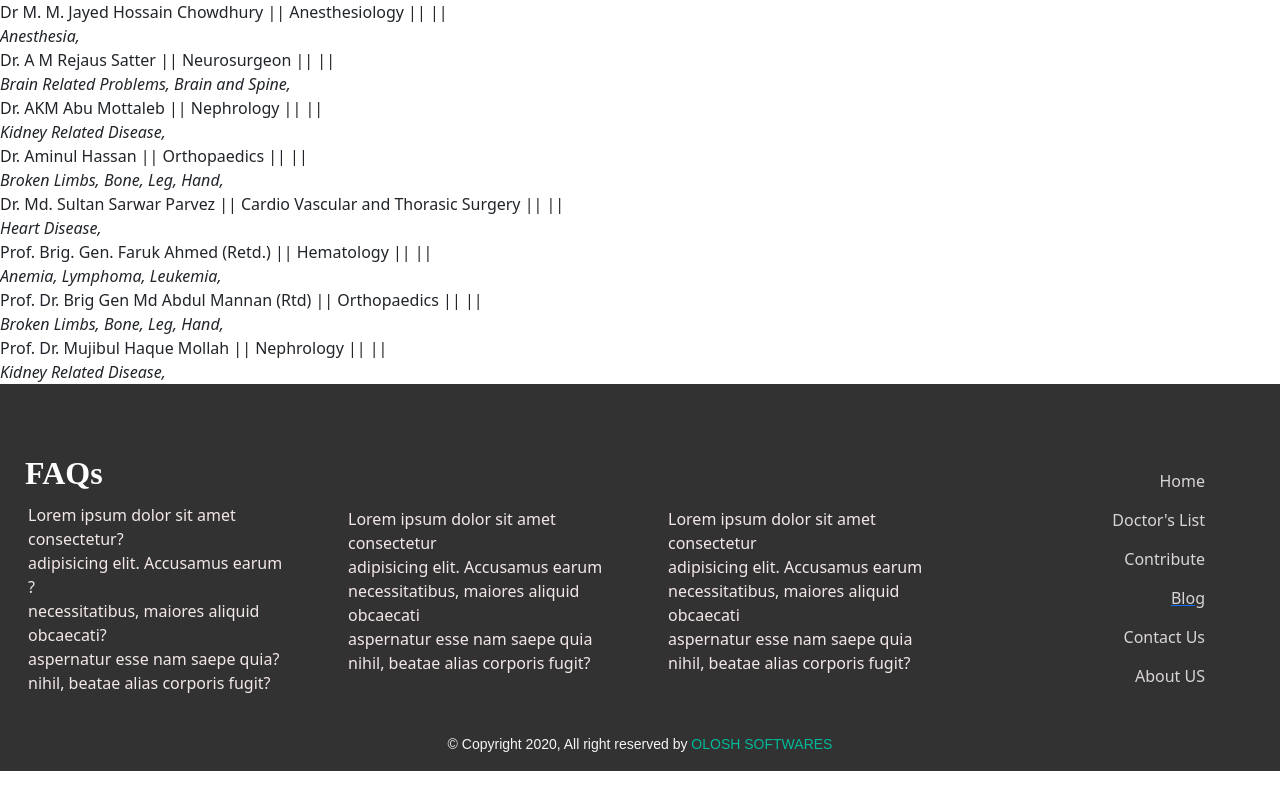
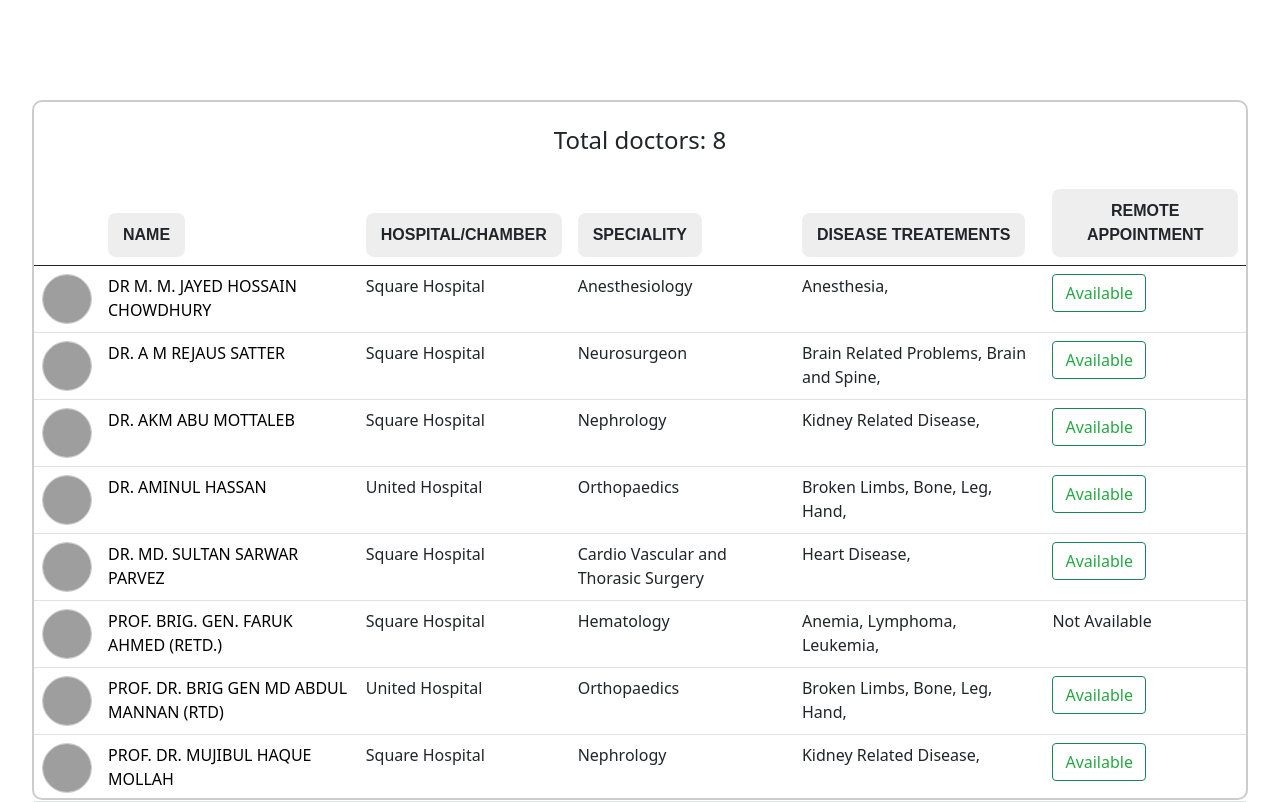
Before and after one commit to lazoft/docfind, a Django app: page /doctors/ in a window 1280 px wide. Before the commit the page ends 771 px from the top, so only its background shows below. Run offline with Django 3.2, Linux system fonts and the light colour scheme; data comes from the database, SQL or seed files in the repository; both versions use the stored data as it was after the commit; parts of the project's set-up code (start-up, migrations or seed data) failed here and were passed over; some libraries are stand-ins or nearby versions; grey boxes are pictures that could not be loaded.

Commit message:
UI improvements for Search List and Doctor List

```diff
--- a/medicalapp/models.py
+++ b/medicalapp/models.py
@@ -33,6 +33,7 @@ class Doctor(models.Model):
                               300, 300], upload_to='doctor_images')
     fields = models.ForeignKey(Field, on_delete=models.CASCADE)
     treats = models.ManyToManyField(Disease)
+    link = models.URLField(null=True, blank=True)
 
     # def __self__(self):
     #     return self.name
--- a/medicalapp/static/medicalapp/listpage.css
+++ b/medicalapp/static/medicalapp/listpage.css
@@ -1,44 +1,44 @@
-*{
+* {
   margin: 0;
   padding: 0;
   box-sizing: border-box;
 }
 
-.container{
+.container {
   display: flex;
   justify-content: center;
 }
 
-.container .listContainer{
+.container .listContainer {
   height: 700px;
   width: 95%;
   position: absolute;
   top: 100px;
   border: 2px solid #ccc;
   border-radius: 10px;
-
 }
-.list-table label{
+.list-table label {
   text-transform: uppercase;
   background-color: #eee;
-    padding:10px 15px;
+  padding: 10px 15px;
   text-align: center;
-    margin-top:10px;
+  margin-top: 10px;
   font-family: arial;
   border-radius: 8px;
 }
-.list-table td{
+.list-table td {
   text-align: ;
 }
-.meta-image{
-    height: 50px;width:50px;
+.meta-image {
+  height: 50px;
+  width: 50px;
   border: 1px solid #ccc;
-    border-radius:50%;
+  border-radius: 50%;
 }
-.tablerow button a{
+.tablerow button a {
   text-decoration: none;
-    color: #28A745;
+  color: #28a745;
 }
-.tablerow button a:hover{
-    color:#fff;
+.tablerow button a:hover {
+  color: #fff;
 }
--- a/medicalapp/static/medicalapp/main.css
+++ b/medicalapp/static/medicalapp/main.css
@@ -282,3 +282,7 @@ a {
   position: absolute;
   top: 0px;
 }
+
+.fourth li a {
+  text-decoration: none;
+}
--- a/medicalapp/templates/medicalapp/base.html
+++ b/medicalapp/templates/medicalapp/base.html
@@ -50,8 +50,8 @@
       <div class="fourth">
         <li><a href="#"></a>Home</li>
         <li><a href="#"></a>Doctor's List</li>
-        <li><a href="#"></a>Contribute</li>
-        <a href="https://therealshihab.pythonanywhere.com/"><li>Blog</li></a>
+        <li><a href="https://therealshihab.pythonanywhere.com/"></a>Contribute</li>
+        <li><a href="https://therealshihab.pythonanywhere.com/">Blog</a></li>
         <li><a href="#"></a>Contact Us</li>
         <li><a href="#"></a>About US</li>
       </div>
--- a/medicalapp/templates/medicalapp/doctors_list.html
+++ b/medicalapp/templates/medicalapp/doctors_list.html
@@ -1,15 +1,47 @@
-{% extends 'medicalapp/base.html' %}
+{% extends 'medicalapp/listbase.html' %}
 {% block content %}
-    <div class="doctor-list">
-        {% for doctor in doctors %}
-            <span>{{ doctor.name }} || </span> <span>{{ doctor.fields }} || </span><span>{{ doctor.hospital.name }} || </span>
-            </br>
-            <span>
-                {% for disease in doctor.treats.all %}
-                    <em>{{disease}},</em>
-                    {% endfor %}
-            </span>
-            </br>
+<thead>
+    <tr>
+      <th scope="col"></th>
+      <th scope="col"><label for="">Name</label></th>
+      <th scope="col"><label for="">Hospital/Chamber</label></th>
+      <th scope="col"><label for="">Speciality</label></th>
+      <th scope="col"><label for="">Disease Treatements</label></th>
+      <th scope="col"><label for="">Remote Appointment</label></th>
+    </tr>
+  </thead>
+  <tbody>
+    {% for doctor in doctors %}
+    <tr class="tablerow">
+      <th scope="row"><img class="meta-image" src="{{ doctor.image.url }}" alt="{{ doctor.name }}}"> </th>
+      <td>
+        <a href="{% url 'doctor-detail' doctor.id %}"
+        style="text-decoration: none; color: black; text-transform: uppercase;">{{doctor.name}}</a></td>
+      <td>
+        {% for hospital in doctor.hospital_set.all %}
+            {{hospital.name}}
         {% endfor %}
-    </div>
+      </td>
+      <td>{{ doctor.fields}}</td>
+      <td>
+        {% for disease in doctor.treats.all %}
+          {{disease}},
+        {% endfor %}
+      </td>
+
+            {% if doctor.link %}
+                <td>
+                    <button class="btn btn-outline-success">
+                        <a href="{% url 'doctor-detail' doctor.id %}">Available</a>
+                    </button>
+                </td>
+            {% else %}
+            <td>
+                Not Available
+            </td>
+            {% endif %}
+
+
+    </tr>
+    {% endfor %}
 {% endblock content %}
--- /dev/null
+++ b/medicalapp/templates/medicalapp/listbase.html
@@ -0,0 +1,71 @@
+{% load static %}
+<!DOCTYPE html>
+<html lang="en">
+
+<head>
+  <meta charset="UTF-8">
+  <meta http-equiv="X-UA-Compatible" content="IE=edge">
+  <meta name="viewport" content="width=device-width, initial-scale=1.0">
+  <title>Search</title>
+  <link rel="stylesheet" href="{% static 'medicalapp/listpage.css' %}">
+  <link href="https://cdn.jsdelivr.net/npm/bootstrap@5.0.0-beta2/dist/css/bootstrap.min.css" rel="stylesheet"
+    integrity="sha384-BmbxuPwQa2lc/FVzBcNJ7UAyJxM6wuqIj61tLrc4wSX0szH/Ev+nYRRuWlolflfl" crossorigin="anonymous">
+  <script src="https://cdn.jsdelivr.net/npm/@popperjs/core@2.6.0/dist/umd/popper.min.js"
+    integrity="sha384-KsvD1yqQ1/1+IA7gi3P0tyJcT3vR+NdBTt13hSJ2lnve8agRGXTTyNaBYmCR/Nwi" crossorigin="anonymous">
+  </script>
+  <script src="https://cdn.jsdelivr.net/npm/bootstrap@5.0.0-beta2/dist/js/bootstrap.min.js"
+    integrity="sha384-nsg8ua9HAw1y0W1btsyWgBklPnCUAFLuTMS2G72MMONqmOymq585AcH49TLBQObG" crossorigin="anonymous">
+  </script>
+  <link rel="stylesheet" href="https://pro.fontawesome.com/releases/v5.10.0/css/all.css"
+    integrity="sha384-AYmEC3Yw5cVb3ZcuHtOA93w35dYTsvhLPVnYs9eStHfGJvOvKxVfELGroGkvsg+p" crossorigin="anonymous" />
+</head>
+
+<body>
+  <div class="container">
+    <div class="listContainer">
+
+      <div class="list-table">
+        <table class="table table-hover">
+          {% block content %}
+          {% endblock content %}
+            <div style="text-align: center;">
+              {% if is_paginated %}
+                  {% if page_obj.has_previous %}
+                      <a class="btn btn-outline-primary mb-4" href="?page=1">Latest</a>
+                      <a class="btn btn-outline-secondary mb-4" href="?page={{page_obj.previous_page_number}}">
+                          <i class="fa fa-angle-left" aria-hidden="true"></i> <span class="pl-.5">Previous</span>
+                      </a>
+                  {% endif %}
+
+                  {% for num in page_obj.paginator.page_range %}
+                      {% if page_obj.number == num %}
+                          <a class="btn btn-secondary mb-4" href="?page={{num}}"> {{num}}</a>
+                      {% elif num > page_obj.number|add:'-4' and num < page_obj.number|add:'4' %}
+                          <a class="btn btn-outline-secondary mb-4" href="?page={{num}}"> {{num}}</a>
+                      {% endif %}
+                  {% endfor %}
+
+                  {% if page_obj.has_next %}
+                      <a class="btn btn-outline-secondary mb-4" href="?page={{page_obj.next_page_number}}">
+                          <span class="pr-.5">Next</span> <i class="fa fa-angle-right" aria-hidden="true"></i>
+                      </a>
+                      <a class="btn btn-outline-primary mb-4" href="?page={{page_obj.paginator.num_pages}}">Oldest</a>
+                  {% endif %}
+
+              {% endif %}
+              </div>
+              <br>
+              <!--I know it isn't supposed to written this but I wrote it anyways-->
+              {% if page_obj.paginator.count > page_obj.number|add:'6' %}
+                  <h4 class="mb-3" style="text-align: center;">
+                      Total doctors: {{ page_obj.paginator.count }}
+                  </h4>
+              {% endif %}
+          </tbody>
+        </table>
+      </div>
+    </div>
+  </div>
+</body>
+
+</html>
--- a/medicalapp/urls.py
+++ b/medicalapp/urls.py
@@ -1,10 +1,12 @@
 from django.urls import path
 from . import views
-from .views import DoctorListView, HospitalListView, DieseaseListView, SearchListView
+from .views import (DoctorListView, HospitalListView,
+                    DieseaseListView, SearchListView, DoctorDetailView)
 
 urlpatterns = [
     path('', views.home, name='home'),
     path('doctors/', DoctorListView.as_view(), name='doctor-list'),
+    path('doctor/<int:pk>/', DoctorDetailView.as_view(), name='doctor-detail'),
     path('hospitals/', HospitalListView.as_view(), name='hospital-list'),
     path('diseases/', DieseaseListView.as_view(), name='disease-list'),
     path('search/', SearchListView.as_view(), name='search-list'),
--- a/medicalapp/views.py
+++ b/medicalapp/views.py
@@ -1,5 +1,5 @@
 from django.shortcuts import render, HttpResponse
-from django.views.generic import ListView
+from django.views.generic import ListView, DetailView
 from .models import Doctor, Hospital, Field, Disease
 from django.db.models import Q
 
@@ -14,6 +14,10 @@ class DoctorListView(ListView):
     context_object_name = 'doctors'
     ordering = ['name']
     paginate_by = 10
+
+
+class DoctorDetailView(DetailView):
+    model = Doctor
 
 
 class HospitalListView(ListView):
@@ -43,6 +47,8 @@ class SearchListView(ListView):
         # doctor_list = Doctor.objects.filter(
         #     Q(name__icontains="x") | Q(bio__icontains="x") | Q(fields__name__icontains="neuro") | Q(hospital__name__icontains="sq"))
         doctor_list = Doctor.objects.filter(Q(name__icontains=query) | Q(bio__icontains=query) | Q(
-            fields__name__icontains=query) | Q(hospital__name__icontains=query) | Q(treats__name__icontains=query)).distinct()
+            fields__name__icontains=query) | Q(hospital__name__icontains=query) | Q(hospital__name__icontains=query) | Q(
+            hospital__area__icontains=query) | Q(hospital__division__icontains=query) | Q(hospital__city__icontains=query) | Q(
+            treats__name__icontains=query)).distinct()
 
         return doctor_list
```
Also changed, not shown: medicalapp/templates/medicalapp/doctor_detail.html (renamed from medicalapp/templates/medicalapp/profile.html, +17 -7 lines), medicalapp/templates/medicalapp/search_list.html (+33 -40 lines), db.sqlite3, medicalapp/migrations/0004_doctor_link.py (added), medicalapp/migrations/0005_auto_20210225_0713.py (added), 7 other files. Lines whose indentation alone changed are shown as unchanged.
